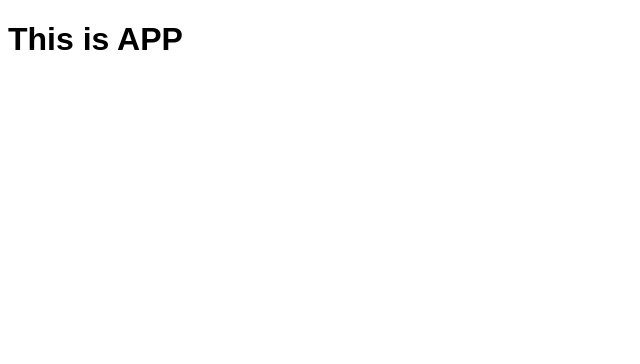
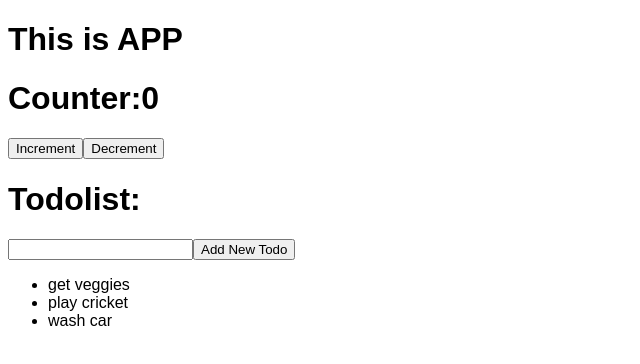
Before and after one commit to edupoly/Rb49App, a React app: page / in a window 1280 px wide. Shown: the top 364 px of the page, without its empty margins (0-640 px from the left). Built offline with nearby package versions, Linux system fonts and the light colour scheme; the HTML template or start-up script is replaced by a standard one.

Commit message:
toolkit-store

```diff
--- a/package.json
+++ b/package.json
@@ -10,8 +10,10 @@
     "preview": "vite preview"
   },
   "dependencies": {
+    "@reduxjs/toolkit": "^2.8.2",
     "react": "^19.1.0",
-    "react-dom": "^19.1.0"
+    "react-dom": "^19.1.0",
+    "react-redux": "^9.2.0"
   },
   "devDependencies": {
     "@eslint/js": "^9.25.0",
--- a/src/App.jsx
+++ b/src/App.jsx
@@ -1,7 +1,12 @@
+import Counter from "./features/counter/Counter";
+import Todolist from "./features/todolist/Todolist";
+
 function App() {
   return (
     <div className="border border-5 p-3 m-2 border-success">
       <h1>This is APP</h1>
+      <Counter></Counter>
+      <Todolist></Todolist>
     </div>
   );
 }
--- /dev/null
+++ b/src/app/store.js
@@ -0,0 +1,9 @@
+import { configureStore } from "@reduxjs/toolkit";
+import counterReducer from "../features/counter/counterSlice";
+import todolistReducer from "../features/todolist/todolistSlice";
+export const store = configureStore({
+  reducer: {
+    counterR: counterReducer,
+    todolistR: todolistReducer,
+  },
+});
--- /dev/null
+++ b/src/features/counter/Counter.jsx
@@ -0,0 +1,30 @@
+import React from "react";
+import { useDispatch, useSelector } from "react-redux";
+import { dec, inc } from "./counterSlice";
+
+function Counter() {
+  var { count } = useSelector((state) => state.counterR);
+  var dispatch = useDispatch();
+
+  return (
+    <div className="border border-5 p-3 m-2 border-info">
+      <h1>Counter:{count}</h1>
+      <button
+        onClick={() => {
+          dispatch(inc());
+        }}
+      >
+        Increment
+      </button>
+      <button
+        onClick={() => {
+          dispatch(dec());
+        }}
+      >
+        Decrement
+      </button>
+    </div>
+  );
+}
+
+export default Counter;
--- /dev/null
+++ b/src/features/counter/counterSlice.js
@@ -0,0 +1,19 @@
+import { createSlice } from "@reduxjs/toolkit";
+const initialState = {
+  count: 0,
+};
+export const counterSlice = createSlice({
+  name: "counterS",
+  initialState,
+  reducers: {
+    inc: (state) => {
+      state.count++;
+    },
+    dec: (state) => {
+      state.count--;
+    },
+  },
+});
+
+export const { inc, dec } = counterSlice.actions;
+export default counterSlice.reducer;
--- /dev/null
+++ b/src/features/todolist/Todolist.jsx
@@ -0,0 +1,34 @@
+import React from "react";
+import { useDispatch, useSelector } from "react-redux";
+import { addTodo } from "./todolistSlice";
+
+function Todolist() {
+  var { todos } = useSelector((state) => state.todolistR);
+  var dispatch = useDispatch();
+  var [newTodo, setNewTodo] = React.useState("");
+  return (
+    <div className="border border-5 p-3 m-2 border-primary">
+      <h1>Todolist:</h1>
+      <input
+        type="text"
+        onChange={(e) => {
+          setNewTodo(e.target.value);
+        }}
+      />
+      <button
+        onClick={() => {
+          dispatch(addTodo(newTodo));
+        }}
+      >
+        Add New Todo
+      </button>
+      <ul>
+        {todos.map((todo) => {
+          return <li>{todo}</li>;
+        })}
+      </ul>
+    </div>
+  );
+}
+
+export default Todolist;
--- /dev/null
+++ b/src/features/todolist/todolistSlice.js
@@ -0,0 +1,21 @@
+import { createSlice } from "@reduxjs/toolkit";
+
+const initialState = {
+  todos: ["get veggies", "play cricket", "wash car"],
+};
+
+export const todolistSlice = createSlice({
+  name: "todolistS",
+  initialState,
+  reducers: {
+    addTodo: (state, action) => {
+      state.todos.push(action.payload);
+    },
+    deleteTodo: (state, action) => {
+      state.todos.splice(action.payload, 1);
+    },
+  },
+});
+
+export const { addTodo, deleteTodo } = todolistSlice.actions;
+export default todolistSlice.reducer;
--- a/src/main.jsx
+++ b/src/main.jsx
@@ -2,5 +2,10 @@ import { StrictMode } from "react";
 import { createRoot } from "react-dom/client";
 import "./index.css";
 import App from "./App.jsx";
-
-createRoot(document.getElementById("root")).render(<App />);
+import { store } from "./app/store.js";
+import { Provider } from "react-redux";
+createRoot(document.getElementById("root")).render(
+  <Provider store={store}>
+    <App />
+  </Provider>
+);
```
Also changed, not shown: 1 other file (tests, documents, lock files or other folders).
